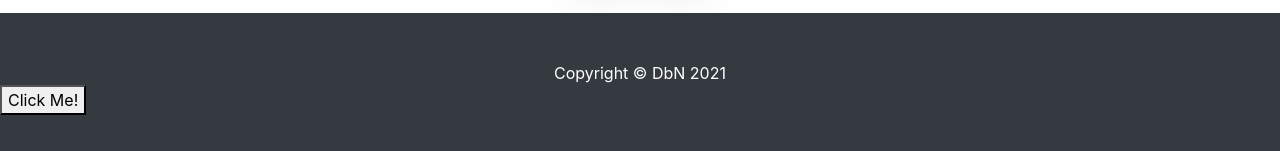
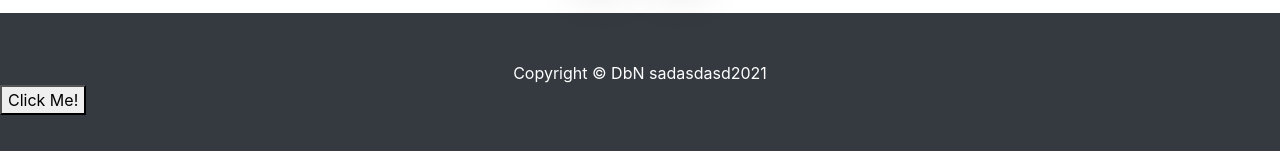
Before and after one commit to Jus7Alex/WebPage.github.io, a website: page index.html in a window 1280 px wide. Shown: the part 3171-3322 px from the top of the page. Drawn offline with Linux system fonts and the light colour scheme; a web font is replaced by a local one.

Commit message:
Update index.html

```diff
--- a/index.html
+++ b/index.html
@@ -242,7 +242,7 @@ function loadDoc() {
   <!-- Footer -->
   <footer class="py-5 bg-dark">
     <div class="container">
-      <p class="m-0 text-center text-white">Copyright &copy; DbN 2021</p>
+      <p class="m-0 text-center text-white">Copyright &copy; DbN sadasdasd2021</p>
     </div>
     <button type="button" onclick="loadDoc()">Click Me!</button>
   </footer>
```
